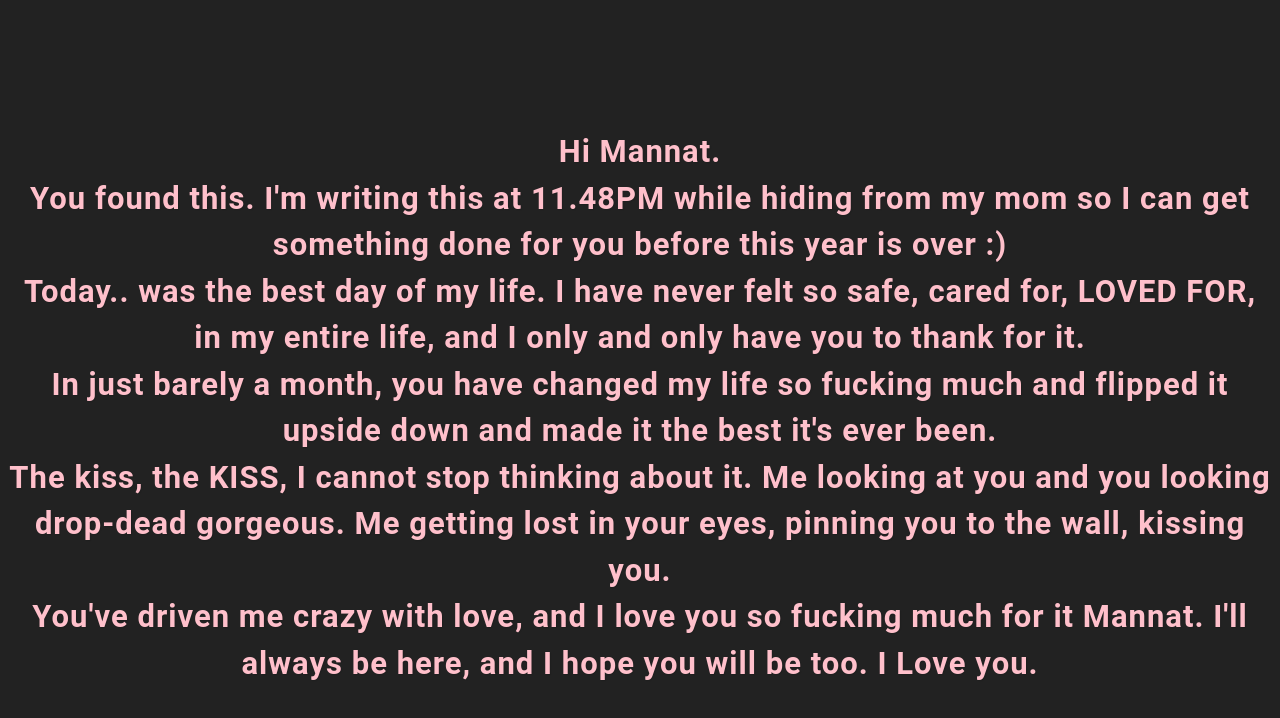
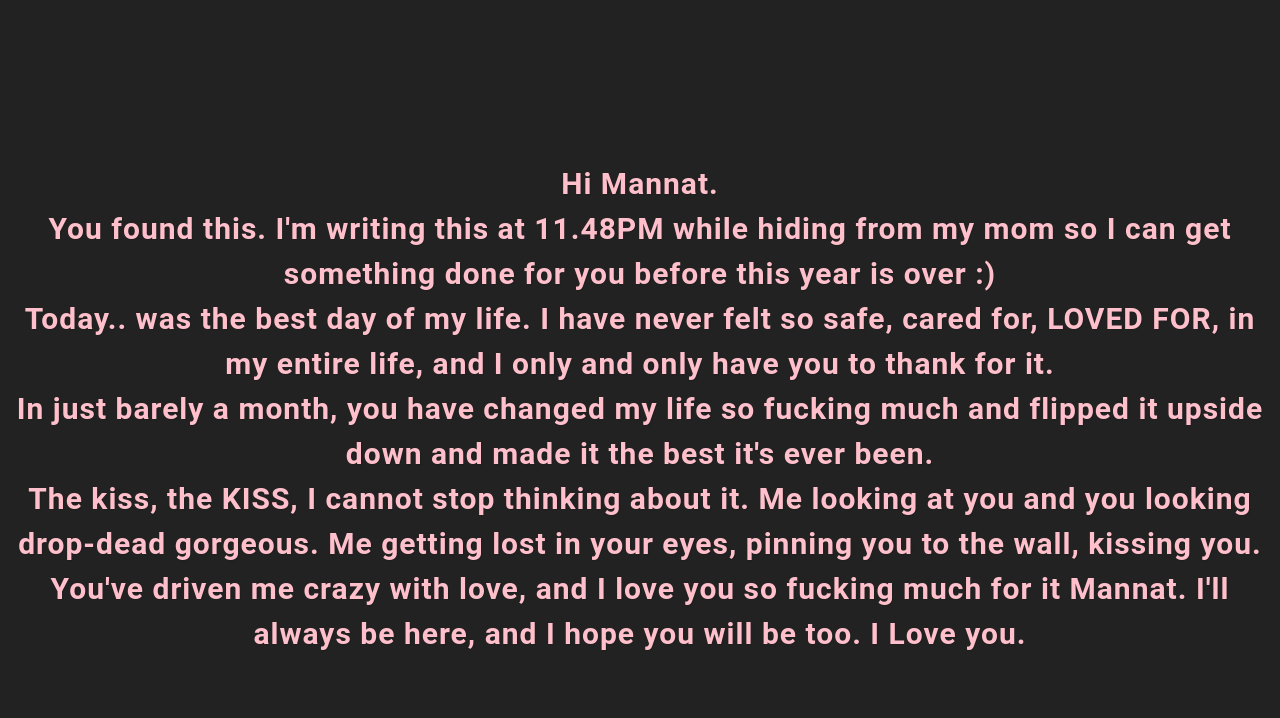
Before and after one commit to goofy69/thisisfun, a plain HTML site: page index.html in a window 1280 px wide. Drawn offline with Linux system fonts and the light colour scheme; a script that the page names is missing.

Commit message:
Update style.css

```diff
--- a/style.css
+++ b/style.css
@@ -8,7 +8,7 @@ body {
 
 #fancy-text {
   font-family: 'Roboto', sans-serif;
-  font-size: 31px;
+  font-size: 30px;
   font-weight: 600;
   text-align: center;
   line-height: 1.5;
```
